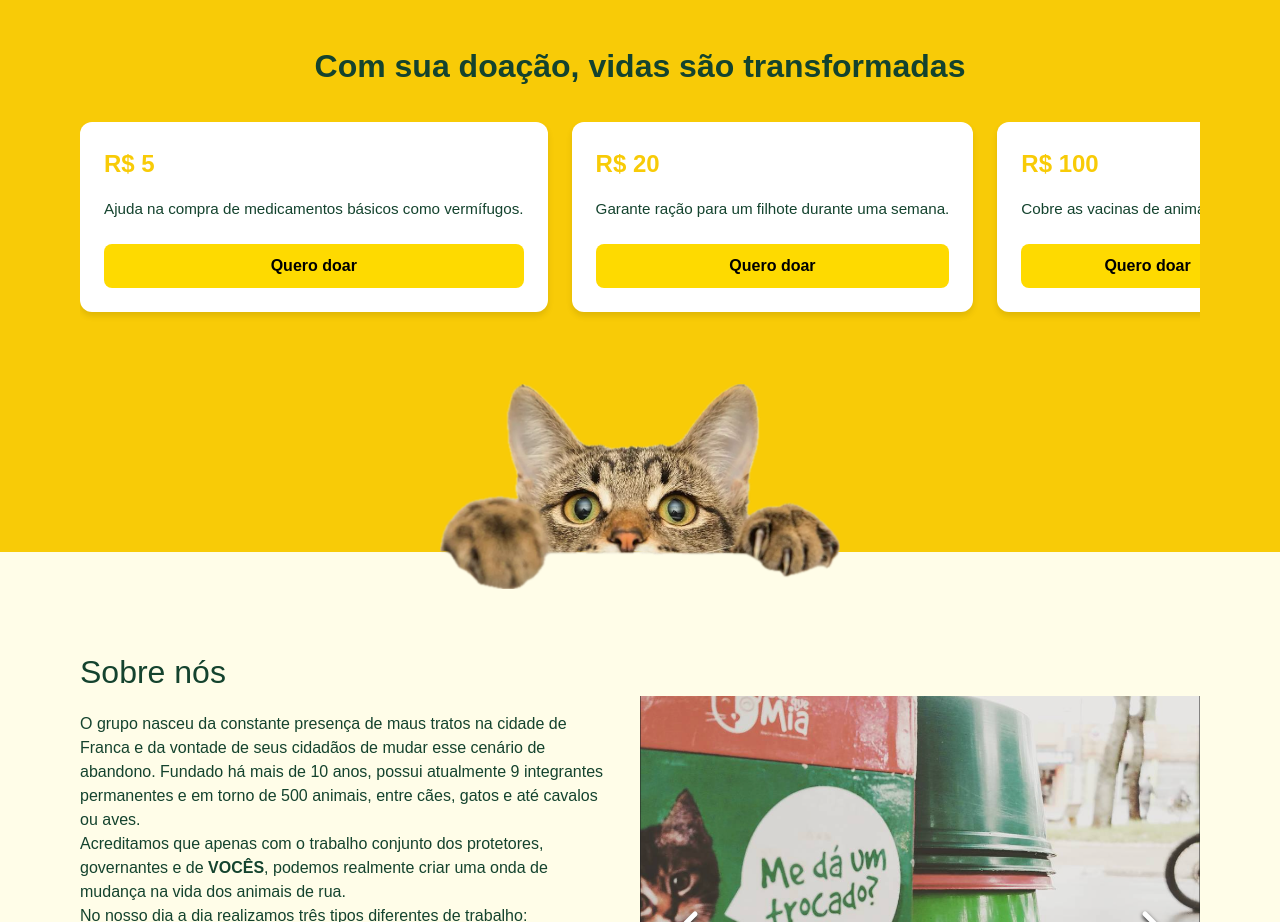
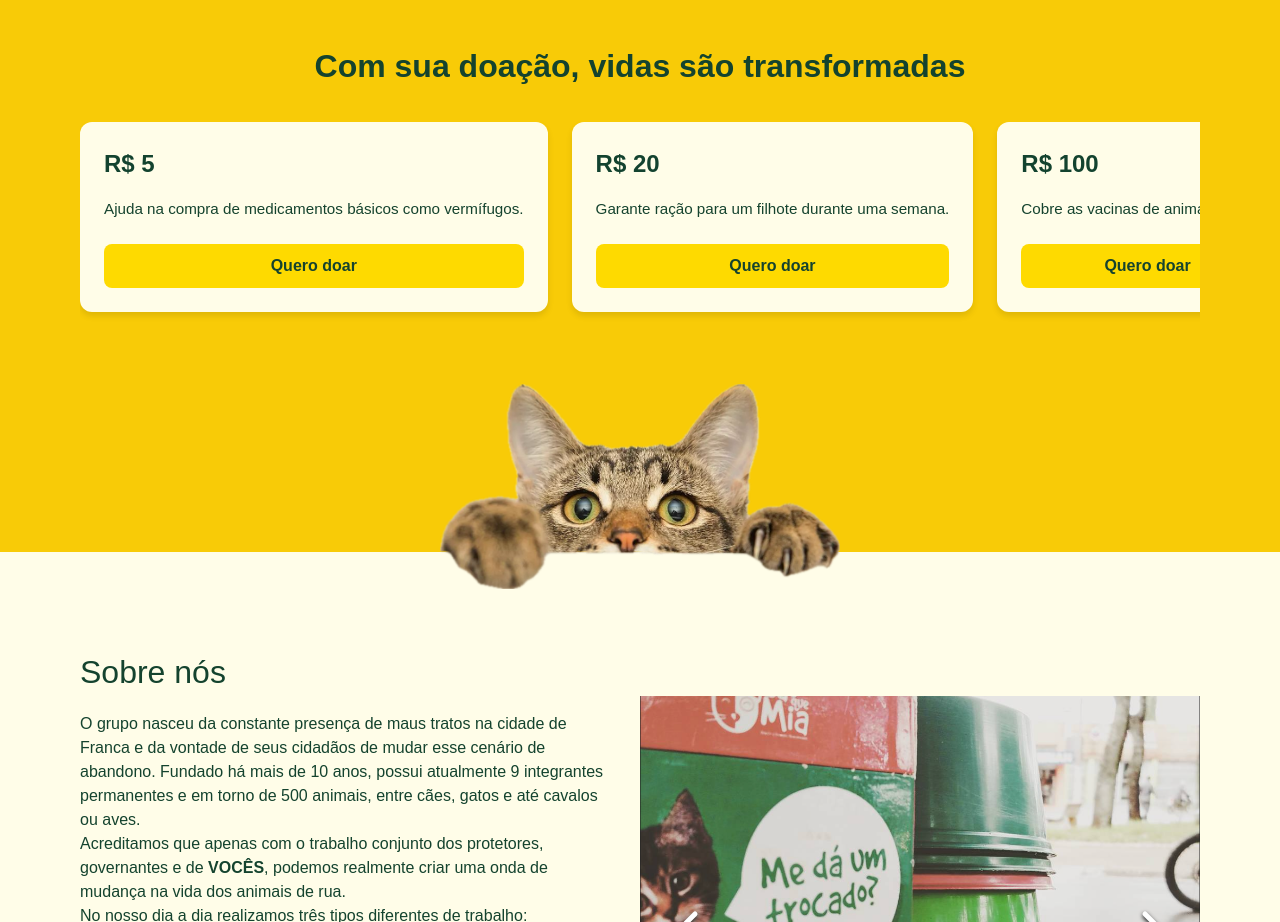
Before and after one commit to SenaBuildingCode/cao-que-mia, a Next.js app: page / in a window 1280 px wide. Shown: the part 800-1722 px from the top of the page. Built offline with nearby package versions, Linux system fonts and the light colour scheme.

Commit message:
fix: carousel colors

```diff
--- a/src/app/components/DonationCarousel.module.css
+++ b/src/app/components/DonationCarousel.module.css
@@ -30,8 +30,8 @@
 
 .card {
   min-width: 250px;
-  background-color: #fff;
-  color: #14432e;
+  background-color: #fffde8;
+  color: #15432e;
   padding: 1.5rem;
   border-radius: 12px;
   scroll-snap-align: start;
@@ -46,7 +46,7 @@
   font-size: 1.5rem;
   font-weight: bold;
   margin-bottom: 1rem;
-  color: #f8cb07;
+  color: #13432f;
 }
 
 .description {
@@ -56,7 +56,7 @@
 
 .button {
   background-color: #feda00;
-  color: #000;
+  color: #15432e;
   border: none;
   padding: 0.6rem 1rem;
   font-weight: bold;
```
